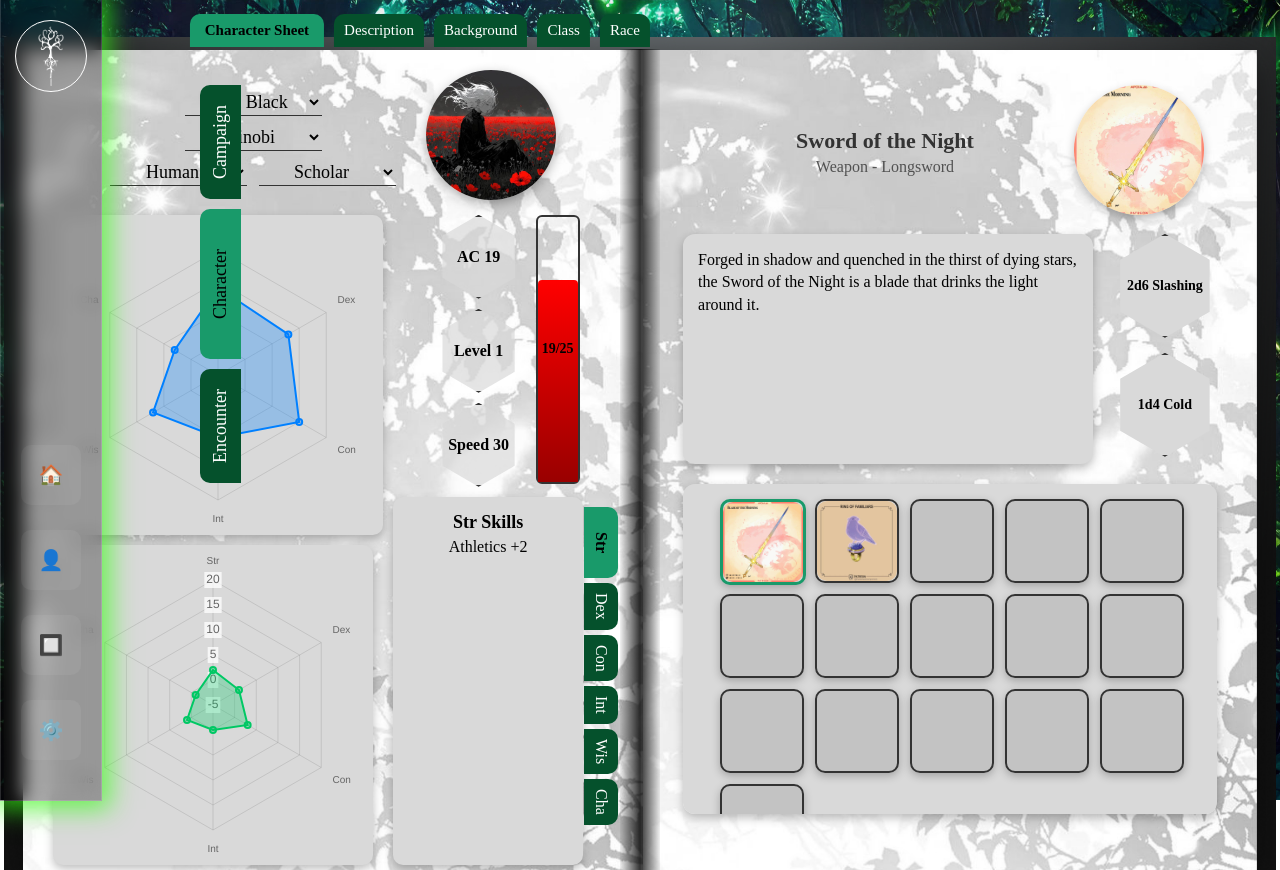
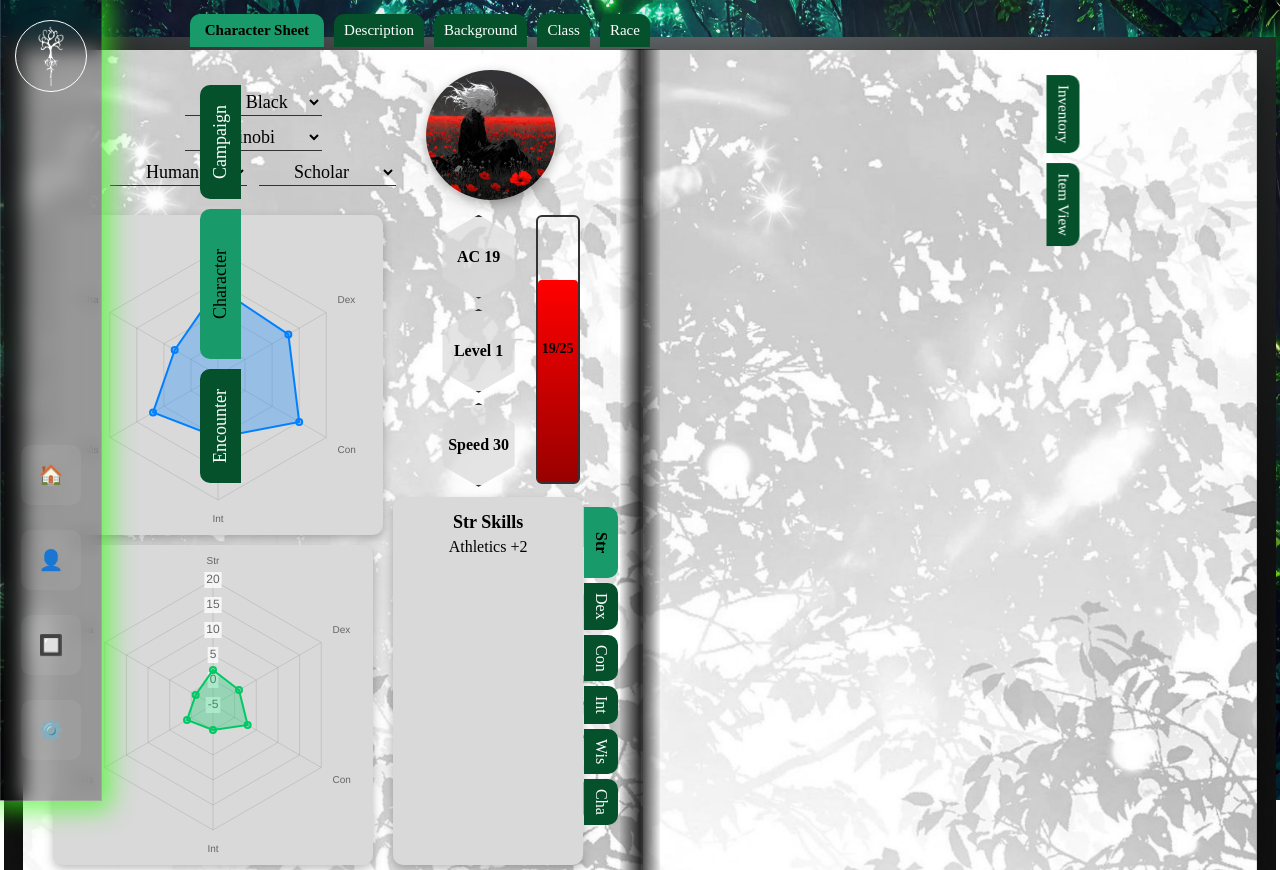
Before and after one commit to andrevanheerden/Yggdrasil, a React (Create React App) app in the folder yggdrasil/frontend/: page /character in a window 1280 px wide. Built offline with nearby package versions, Linux system fonts and the light colour scheme.

Commit message:
side inventory try to make

```diff
--- a/yggdrasil/frontend/src/pages/characterPage/character.css
+++ b/yggdrasil/frontend/src/pages/characterPage/character.css
@@ -910,3 +910,49 @@ stroke: #000;
   object-fit: contain;
   border-radius: 10px;
 }
+
+
+
+
+
+
+/* ===== inventory side nav ===== */
+
+.inventory-nav-container {
+  border-radius: 0px 10px 10px 10px;
+}
+
+.inv-top-tab-buttons {
+  display: flex;
+  justify-content: center;
+  gap: 10px;
+
+  /* Use fixed positioning relative to the viewport */
+  position: fixed;      /* keeps tabs independent of page content */
+  top: 18%;           /* distance from top of viewport; adjust as needed */
+  left: 83.05%;            /* center horizontally */
+  transform: translateX(-50%) rotate(90deg);
+  z-index: 50;          /* above other elements */
+
+  border-radius: 10px;
+
+}
+
+.inv-top-tab-btn {
+  background: #05512C;
+  color: #fff;
+  border: none;
+  border-radius: 10px 10px 0 0;
+  padding: 8px 10px;
+  cursor: pointer;
+  font-family: 'Caudex', serif;
+  font-size: 15px;
+  transition: all 0.3s ease;
+}
+
+.inv-top-tab-btn.active {
+  background: #199A6A;
+  color: #000;
+  font-weight: bold;
+  padding: 8px 15px;
+}
--- a/yggdrasil/frontend/src/pages/characterPage/character.js
+++ b/yggdrasil/frontend/src/pages/characterPage/character.js
@@ -7,14 +7,16 @@ import BookmarkNav from "../bookmarkNav/bookmarkNav";
 import "./character.css";
 
 function Character() {
-  const [activeTab, setActiveTab] = useState("characterSheet"); // default to CharacterSheet
+  const [activeTab, setActiveTab] = useState("characterSheet"); // default main tab
+  const [inventorySubTab, setInventorySubTab] = useState("inventory"); // Inventory internal tab
+  const [selectedItem, setSelectedItem] = useState(null);
 
   return (
     <>
       <BookmarkNav />
       <Navbar />
 
-      {/* Top tabs above the book */}
+      {/* Top main tabs above the book */}
       <div className="char-left-tab-buttons">
         <button
           className={`char-left-tab-btn ${activeTab === "characterSheet" ? "active" : ""}`}
@@ -46,14 +48,56 @@ function Character() {
         >
           Race
         </button>
+
       </div>
 
+      {/* Inventory sub-tabs (show only when Inventory main tab is active) */}
+
+  <div className="inventory-nav-container">
+    <div className="inv-top-tab-buttons">
+      <button
+        className={`inv-top-tab-btn ${activeTab === "inventory" ? "active" : ""}`}
+        onClick={() => setActiveTab("inventory")}
+      >
+        Inventory
+      </button>
+      <button
+        className={`inv-top-tab-btn ${activeTab === "itemView" ? "active" : ""}`}
+        onClick={() => setActiveTab("itemView")}
+        disabled={!selectedItem}
+      >
+        Item View
+      </button>
+    </div>
+  </div>
+
+
+
       {/* Book pages */}
-      <div className="campaign-container" style={{ backgroundImage: `url(${OPcover})` , marginTop: '20px' }}>
+      <div
+        className="campaign-container"
+        style={{ backgroundImage: `url(${OPcover})`, marginTop: "20px" }}
+      >
         <div className="top-block"></div>
         <div className="book-wrapper">
-          <LeftP activeTab={activeTab} />  {/* renders CharacterSheet or tab content */}
-          <RightP />
+          {/* Show main character pages if not in Inventory */}
+          {activeTab !== "inventory" && (
+            <>
+              <LeftP activeTab={activeTab} />
+              <RightP />
+            </>
+          )}
+
+          {/* Show Inventory content when Inventory tab is active */}
+          {activeTab === "inventory" && inventorySubTab === "inventory" && (
+            <RightP selectedItem={setSelectedItem} /> // or RightPageInventory if you rename it
+          )}
+          {activeTab === "inventory" && inventorySubTab === "itemView" && selectedItem && (
+            <div className="page right-page">
+              <h2 style={{ textAlign: "center" }}>{selectedItem.name}</h2>
+              <p style={{ textAlign: "center" }}>{selectedItem.description}</p>
+            </div>
+          )}
         </div>
       </div>
     </>
--- /dev/null
+++ b/yggdrasil/frontend/src/pages/characterPage/componets/fullItemView.js
@@ -0,0 +1,102 @@
+import React, { useState } from "react";
+import "../character.css";
+import rose from "../../../assets/images/rose.jpg"; // Placeholder item image
+
+const FullItemView = () => {
+  const [description, setDescription] = useState(
+    "An ancient blade said to have been forged in dragon fire. Its edge never dulls, and it hums faintly with latent power."
+  );
+
+  const [activeTab, setActiveTab] = useState("Properties");
+
+  const item = {
+    name: "Dragonfang Blade",
+    type: "Weapon — Sword",
+    portrait: rose,
+  };
+
+  const hexStats = [
+    { label: "Damage", value: "2d6 + 3" },
+    { label: "Critical", value: "19-20/x2" },
+    { label: "Weight", value: "3 lbs" },
+  ];
+
+  const tabs = {
+    Properties: ["Magical", "Rare", "Requires Attunement"],
+    Bonuses: ["+1 Attack Rolls", "+1 Damage Rolls"],
+    Notes: ["Glows faintly near dragons", "Hilt engraved with runes"],
+  };
+
+  return (
+    <div className="page right-page">
+      {/* Header */}
+      <div className="item-header">
+        <div className="item-info">
+          <div className="item-name">{item.name}</div>
+          <div className="item-type">{item.type}</div>
+        </div>
+        <img
+          src={item.portrait}
+          alt="Item Portrait"
+          className="item-portrait-img"
+        />
+      </div>
+
+      {/* Two-column layout */}
+      <div className="item-main-content">
+        {/* Left column: Description */}
+        <div className="item-description-box">
+          <div className="item-description-title">Description</div>
+          <textarea
+            value={description}
+            onChange={(e) => setDescription(e.target.value)}
+            className="item-description-textarea"
+          />
+        </div>
+
+        {/* Right column: Hex stats + Tabs */}
+        <div className="item-right-column">
+          {/* Hex stats */}
+          <div className="item-hex-stats">
+            {hexStats.map((hex, idx) => (
+              <div key={idx} className="item-hex">
+                <div className="item-hex-value">{hex.value}</div>
+                <div className="item-hex-label">{hex.label}</div>
+              </div>
+            ))}
+          </div>
+
+          {/* Tabs */}
+          <div className="item-skills-box">
+            <div className="item-skills-content">
+              <h3>{activeTab}</h3>
+              <ul>
+                {tabs[activeTab].map((entry, idx) => (
+                  <li key={idx}>{entry}</li>
+                ))}
+              </ul>
+            </div>
+
+            <div className="item-skills-tabs-container">
+              <div className="item-skills-tab-buttons">
+                {Object.keys(tabs).map((tab) => (
+                  <button
+                    key={tab}
+                    className={`item-skills-tab-btn ${
+                      activeTab === tab ? "active" : ""
+                    }`}
+                    onClick={() => setActiveTab(tab)}
+                  >
+                    {tab}
+                  </button>
+                ))}
+              </div>
+            </div>
+          </div>
+        </div>
+      </div>
+    </div>
+  );
+};
+
+export default FullItemView;
--- a/yggdrasil/frontend/src/pages/characterPage/componets/rightP.js
+++ b/yggdrasil/frontend/src/pages/characterPage/componets/rightP.js
@@ -2,19 +2,19 @@ import React from "react";
 import pageBg from "../../../assets/images/page.png";
 import "../character.css";
 import Inventory from "./inventory";
+import FullItemView from "./fullItemView";
 
-
-const RightP = () => {
+const RightP = ({ activeTab, selectedItem, setSelectedItem }) => {
   return (
-    <div
-      className="page right-page"
-      style={{ backgroundImage: `url(${pageBg})` }}
-    >
-      <Inventory />
-
+    <div className="page right-page" style={{ backgroundImage: `url(${pageBg})` }}>
+      {activeTab === "inventory" && !selectedItem && <Inventory setSelectedItem={setSelectedItem} />}
+      {activeTab === "inventory" && selectedItem && (
+        <FullItemView item={selectedItem} />
+      )}
 
     </div>
   );
 };
 
+
 export default RightP;
```
Also changed, not shown: yggdrasil/frontend/src/pages/characterPage/componets/Actions.js (added), yggdrasil/frontend/src/pages/characterPage/componets/Spells.js (added).
